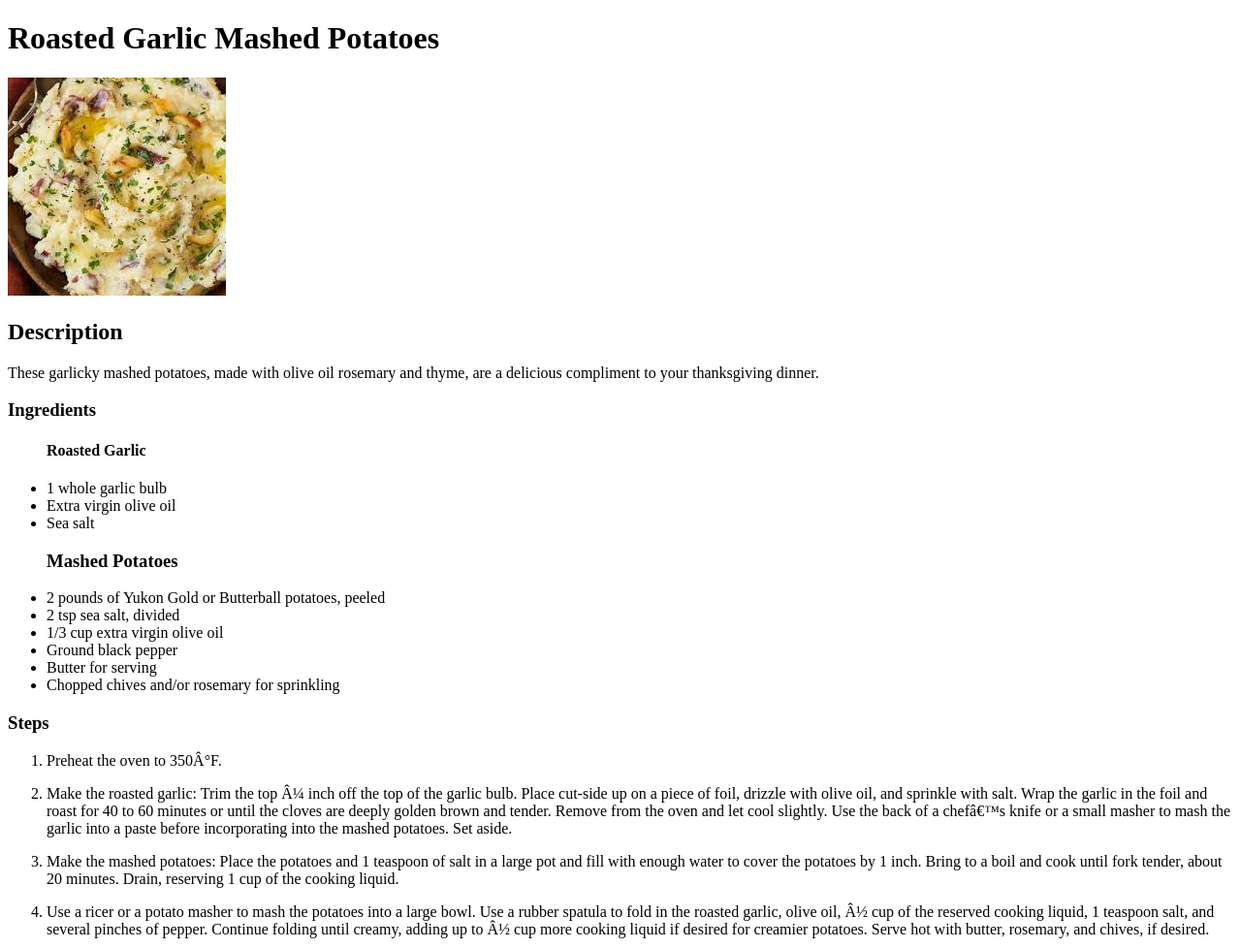
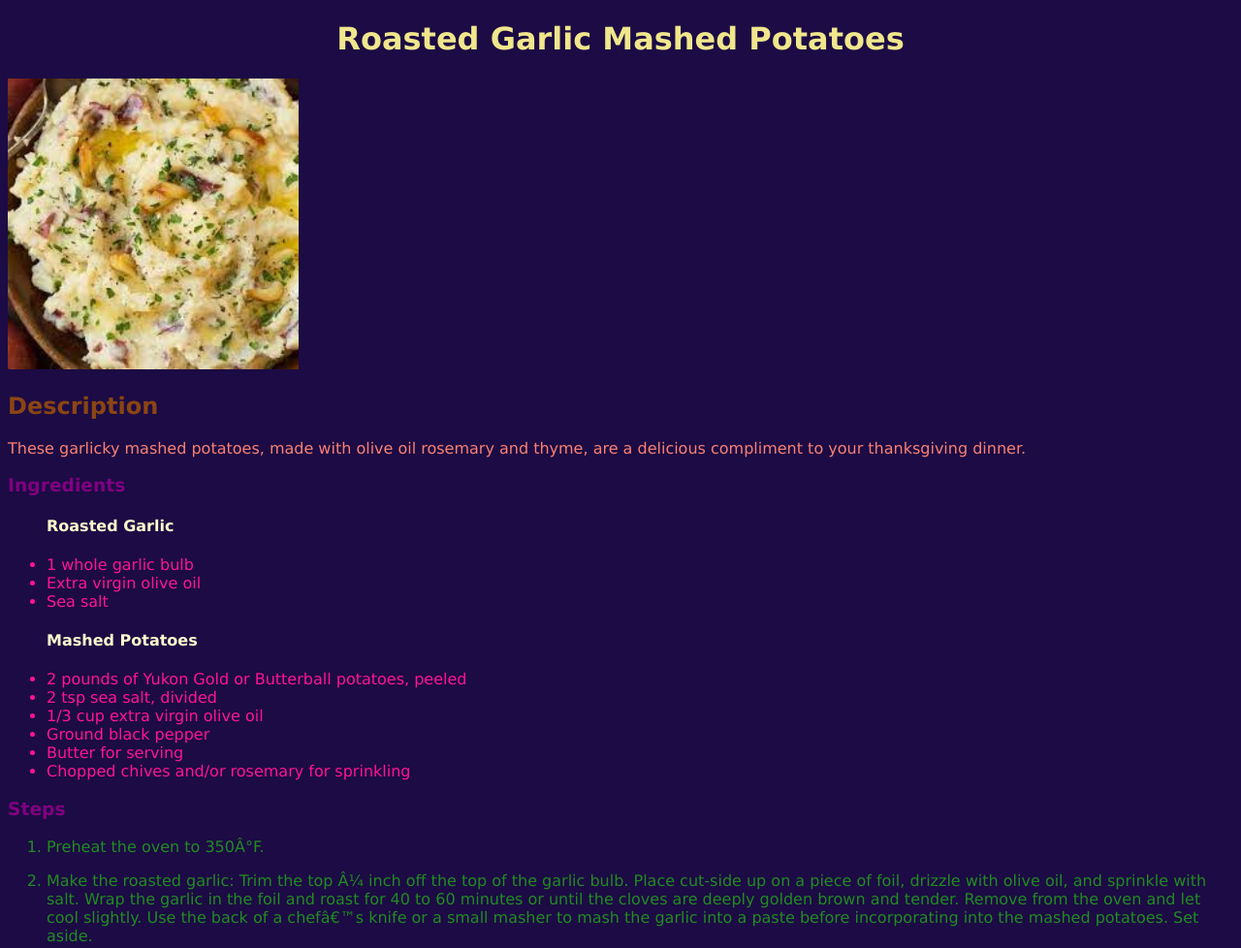
Before and after one commit to Chimpslayer/odin-recipes, a plain HTML site: page roasted_garlic_mashed_potatoes.html in a window 1280 px wide. Shown: the top 978 px of the page at 97% size. Drawn offline with Linux system fonts and the light colour scheme.

Commit message:
Add .css for index, korean chicken, meatloaf and mashed potatoes.

```diff
--- /dev/null
+++ b/index.css
@@ -0,0 +1,19 @@
+body{
+    background-color:#000000;
+}
+
+
+h1{
+    text-align:center;
+    font-weight: bold;
+    color: gold
+
+}
+
+a{
+    font-family:'Times New Roman', Times, serif;
+    color: rgb(248, 212, 9);
+    font-size: 30px;
+
+
+}
--- /dev/null
+++ b/korean_fried_chicken.css
@@ -0,0 +1,44 @@
+body
+{
+    font-family:Verdana, Geneva, Tahoma, sans-serif;
+    background-color:black;
+}
+h1
+{
+    text-align: center;
+    color: gold;
+}
+img
+{
+    height: auto;
+    width: 300px;
+}
+h2
+{
+    color:hotpink;
+    text-align: left;
+}
+p
+{
+    color: white;
+}
+h3
+{
+    color: blueviolet;
+    text-align: left;
+}
+h4
+{
+    color: red;
+    text-align: left;
+}
+ul
+{
+    color:chartreuse;
+    text-align: left;
+}
+ol
+{
+    color: coral;
+    text-align: left;
+}
--- /dev/null
+++ b/meatloaf.css
@@ -0,0 +1,40 @@
+body
+{
+    font-family:Verdana, Geneva, Tahoma, sans-serif;
+    background-color:green;
+}
+img
+{
+    height: auto;
+    width: 300px;
+}
+h1
+{
+    color:greenyellow;
+    text-align: center;
+}
+h2
+{
+    color:crimson;
+    text-align: left;
+}
+p
+{
+    color:dodgerblue;
+    text-align: left;
+}
+h3
+{
+    color:darkorange;
+    text-align:left
+}
+ul li
+{
+    color:deepskyblue;
+    text-align: left;
+}
+ol li
+{
+    color:gold;
+    text-align: left;
+}
--- /dev/null
+++ b/roasted_garlic_mashed_potatoes.css
@@ -0,0 +1,45 @@
+body
+{
+    font-family:Verdana, Geneva, Tahoma, sans-serif;background-color:rgb(28, 11, 68);
+
+}
+h1
+{
+    color: khaki;
+    text-align: center;
+}
+img
+{
+    height: auto;
+    width: 300px;
+}
+h2
+{
+    color: saddlebrown;
+    text-align: left;
+}
+p
+{
+    color:salmon;
+    text-align: left;
+}
+h3
+{
+    color:purple;
+    text-align: left;
+}
+h4
+{
+    color:lemonchiffon;
+    text-align:left
+}
+ul li
+{
+    color:deeppink;
+    text-align: left;
+}
+ol li
+{
+    color:forestgreen;
+    text-align:left;
+}
--- a/roasted_garlic_mashed_potatoes.html
+++ b/roasted_garlic_mashed_potatoes.html
@@ -3,6 +3,7 @@
     <head>
         <title>Roasted Garlic Mashed Potatoes</title>
         <meta charset="utf=8">
+        <link rel="stylesheet" href="roasted_garlic_mashed_potatoes.css">
     </head>
 
     <body>
@@ -23,7 +24,7 @@
             <li>Extra virgin olive oil</li>
             <li>Sea salt</li>
 
-            <h3>Mashed Potatoes</h3>
+            <h4>Mashed Potatoes</h4>
 
             <li>2 pounds of Yukon Gold or Butterball potatoes, peeled</li>
             <li>2 tsp sea salt, divided</li>
```
Also changed, not shown: index.html (+1 -0 lines), korean_fried_chicken.html (+1 -0 lines), meatloaf.html (+1 -0 lines).
